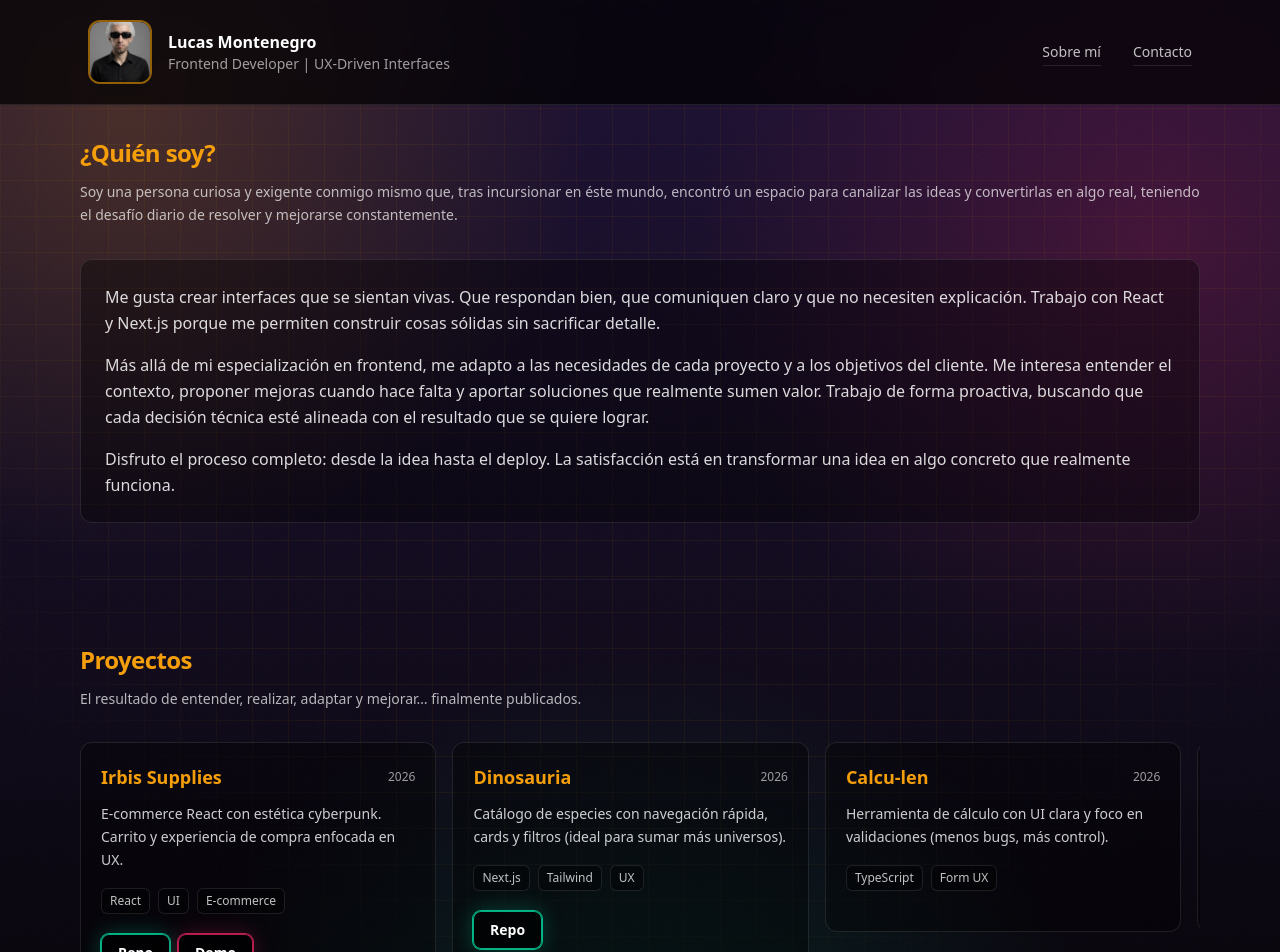
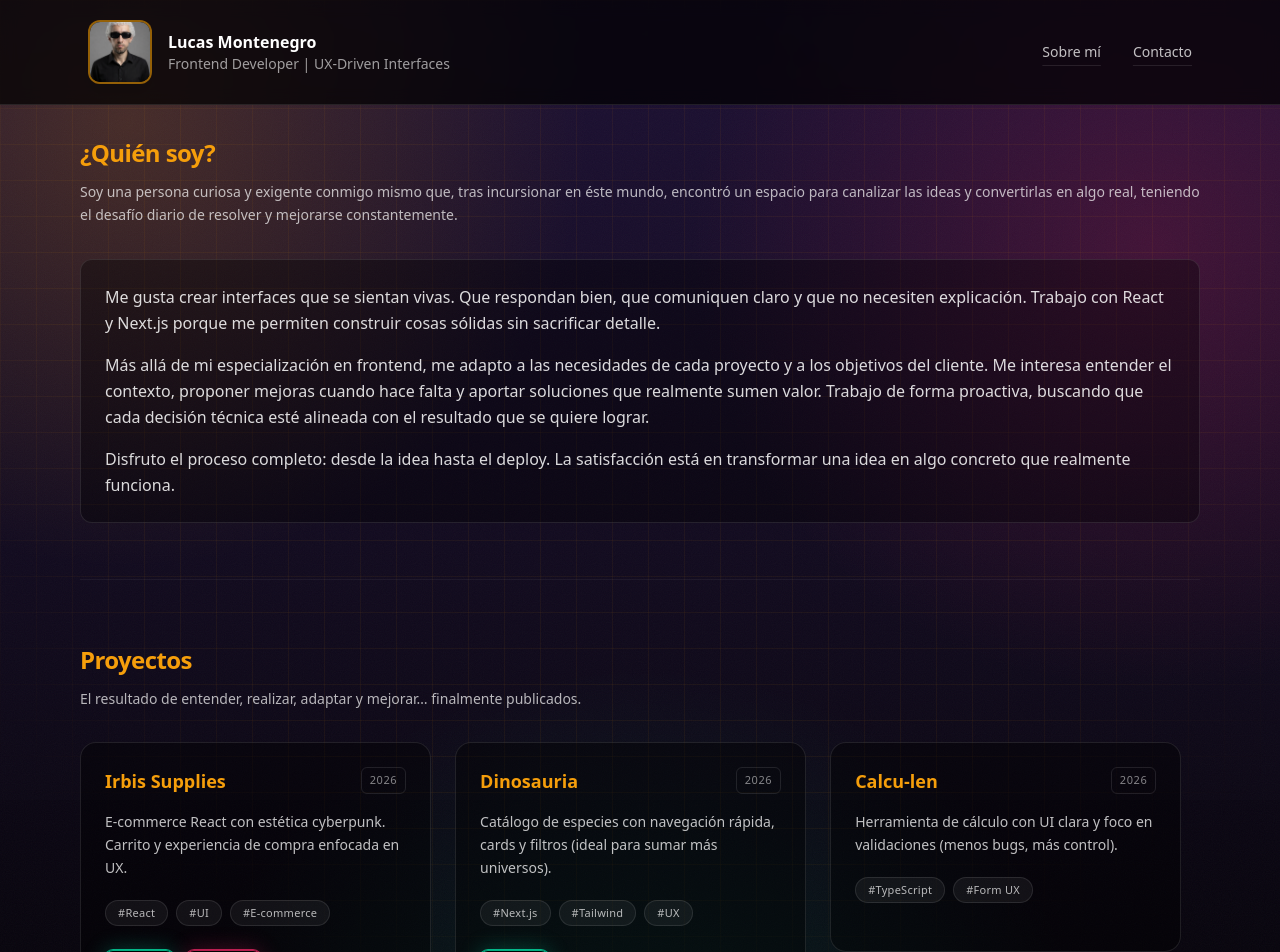
Before and after one commit to lu-developer476/Portfolio, a Next.js app: page /about in a window 1280 px wide. Shown: the top 952 px of the page. Built offline with nearby package versions, Linux system fonts and the light colour scheme.

Commit message:
ProjectsCarousel.tsx

```diff
--- a/src/components/ProjectsCarousel.tsx
+++ b/src/components/ProjectsCarousel.tsx
@@ -15,7 +15,7 @@ export default function ProjectsCarousel({ expanded = false }: { expanded?: bool
     <Swiper
       modules={[Pagination]}
       pagination={{ clickable: true }}
-      spaceBetween={16}
+      spaceBetween={24}
       slidesPerView={1.05}
       breakpoints={{
         640: { slidesPerView: 2.05 },
@@ -25,32 +25,49 @@ export default function ProjectsCarousel({ expanded = false }: { expanded?: bool
     >
       {list.map((p) => (
         <SwiperSlide key={p.slug}>
-          <article className="h-full rounded-xl border border-white/10 bg-black/35 p-5">
-            <div className="flex items-center justify-between">
-              <h3 className="text-lg font-semibold text-cyber-gold">{p.title}</h3>
-              <span className="text-xs text-white/60">{p.year}</span>
+          <article className="group h-full rounded-2xl border border-white/10 bg-black/40 p-6 transition-all duration-300 hover:border-cyber-gold/40 hover:bg-black/50">
+
+            {/* Header */}
+            <div className="flex items-start justify-between">
+              <h3 className="text-lg font-semibold text-cyber-gold group-hover:text-white transition">
+                {p.title}
+              </h3>
+
+              <span className="text-[11px] tracking-wider text-white/50 border border-white/10 px-2 py-1 rounded-md">
+                {p.year}
+              </span>
             </div>
-            <p className="mt-3 text-sm leading-relaxed text-white/80">{p.description}</p>
 
-            <div className="mt-4 flex flex-wrap gap-2">
+            {/* Description */}
+            <p className="mt-4 text-sm leading-relaxed text-white/75">
+              {p.description}
+            </p>
+
+            {/* Tags */}
+            <div className="mt-5 flex flex-wrap gap-2">
               {p.tags.map((t) => (
-                <span key={t} className="rounded-md border border-white/10 bg-black/40 px-2 py-1 text-xs text-white/75">
-                  {t}
+                <span
+                  key={t}
+                  className="text-[11px] tracking-wide px-3 py-1 rounded-full border border-white/10 bg-white/5 text-white/70 transition hover:border-cyber-gold/40 hover:text-white"
+                >
+                  #{t}
                 </span>
               ))}
             </div>
 
-            <div className="mt-5 flex flex-wrap gap-2">
-              {p.github ? (
+            {/* Buttons */}
+            <div className="mt-6 flex flex-wrap gap-3">
+              {p.github && (
                 <CyberButton href={p.github} external variant="green">
                   Repo
                 </CyberButton>
-              ) : null}
-              {p.demo ? (
+              )}
+
+              {p.demo && (
                 <CyberButton href={p.demo} external variant="red">
                   Demo
                 </CyberButton>
-              ) : null}
+              )}
             </div>
           </article>
         </SwiperSlide>
```
